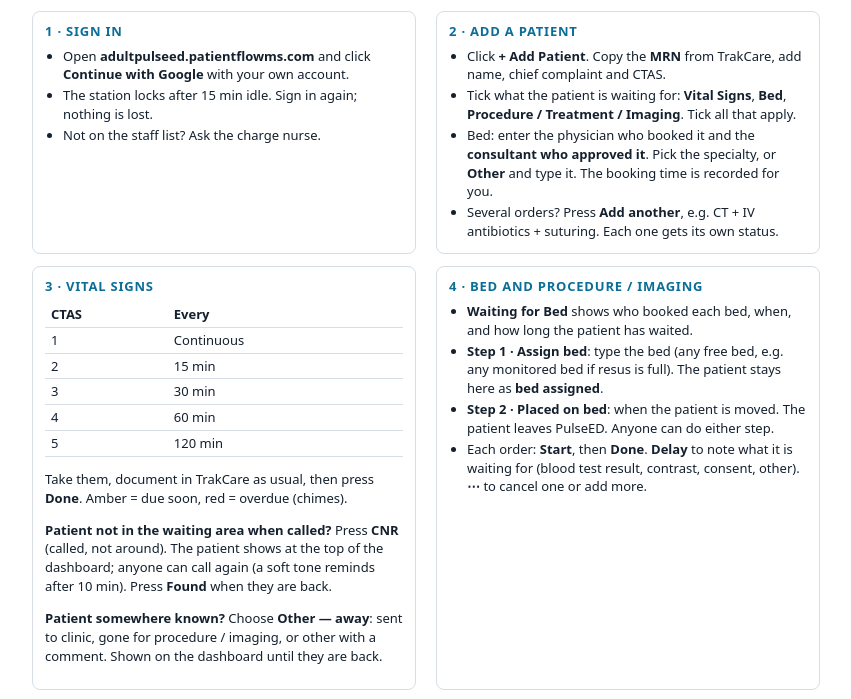
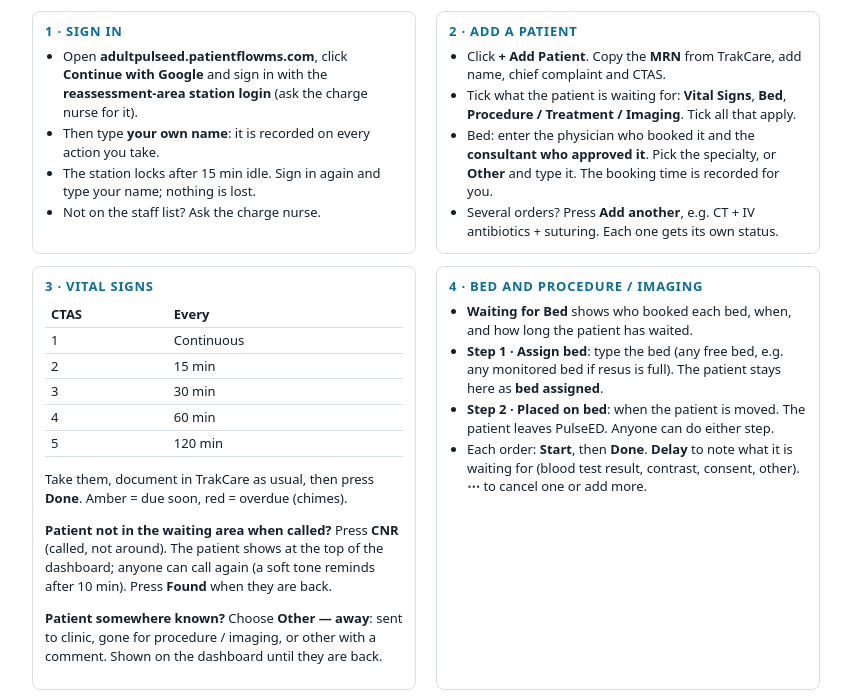
Before and after one commit to swsaulat/adultpulseed, a plain HTML site: page quick-guide.html in a window 1280 px wide. Shown: the part 88-787 px from the top of the page, without its empty margins (214-1065 px from the left). Drawn offline with Linux system fonts and the light colour scheme.

Commit message:
Quick guide: station login sign-in

```diff
--- a/quick-guide.html
+++ b/quick-guide.html
@@ -41,8 +41,9 @@
     <section>
       <h2>1 · Sign in</h2>
       <ul>
-        <li>Open <b>adultpulseed.patientflowms.com</b> and click <b>Continue with Google</b> with your own account.</li>
-        <li>The station locks after 15 min idle. Sign in again; nothing is lost.</li>
+        <li>Open <b>adultpulseed.patientflowms.com</b>, click <b>Continue with Google</b> and sign in with the <b>reassessment-area station login</b> (ask the charge nurse for it).</li>
+        <li>Then type <b>your own name</b>: it is recorded on every action you take.</li>
+        <li>The station locks after 15 min idle. Sign in again and type your name; nothing is lost.</li>
         <li>Not on the staff list? Ask the charge nurse.</li>
       </ul>
     </section>
```
